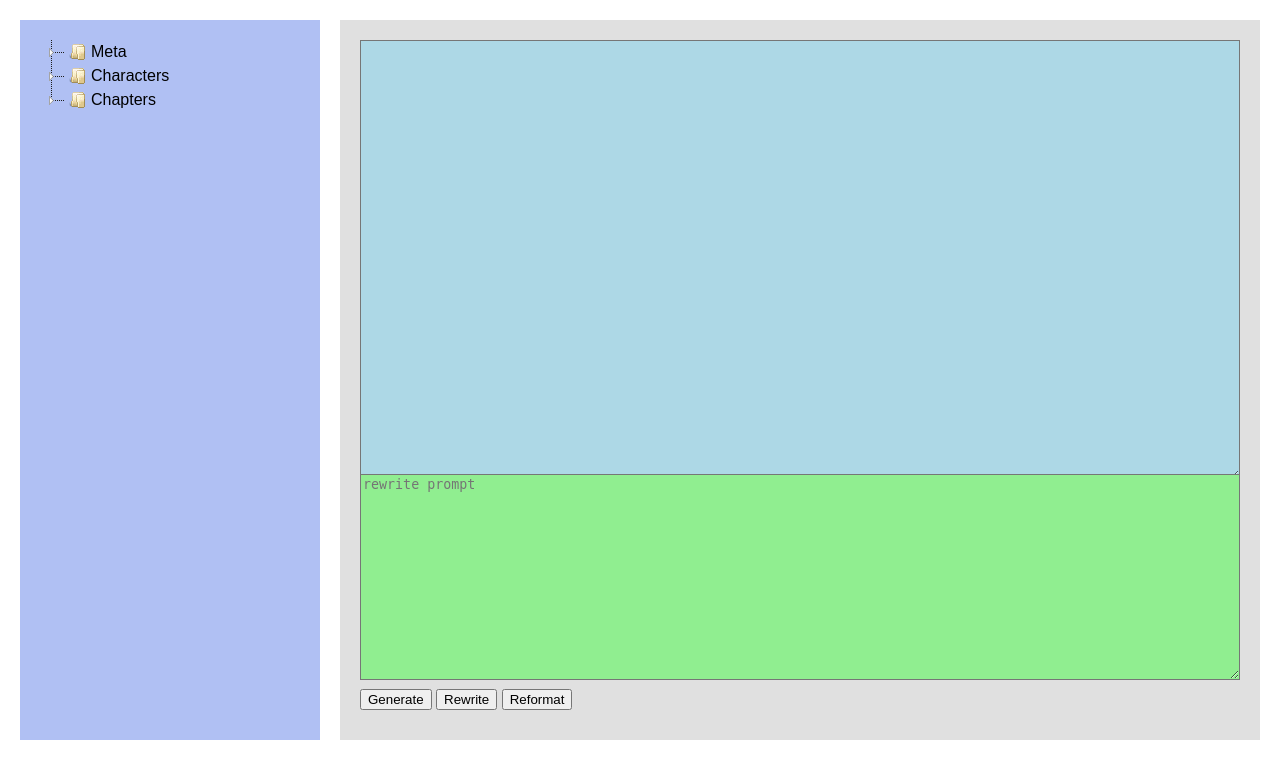
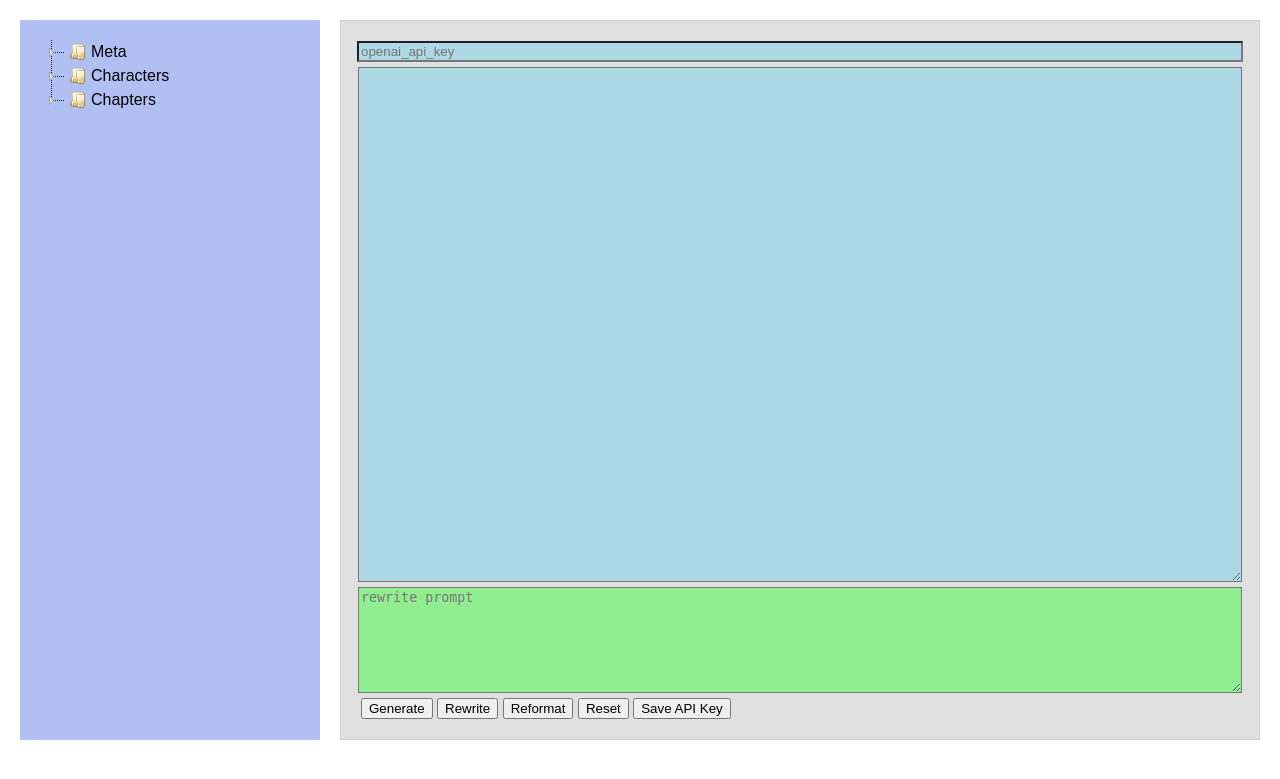
Before and after one commit to rhulha/NovelEngine, a Flask app: page / in a window 1280 px wide. Shown: the top 779 px of the page. Run offline with Flask 3, Linux system fonts and the light colour scheme; parts of the project's set-up code (start-up, migrations or seed data) failed here and were passed over.

Commit message:
Ok, so I switched everything to localStorage. So it can be used by multiple users without a database on the server. Also using a new flax layout on the right side.

```diff
--- /dev/null
+++ b/data/Characters.txt
@@ -0,0 +1 @@
+Generate a list of characters based on the following synopsis: {{Meta/Synopsis}}
--- a/data/Meta_Chapters Outline.txt
+++ b/data/Meta_Chapters Outline.txt
@@ -1 +1 @@
-Generate a list of chapters based on the Synopsis.
+Generate a list of around 24 chapter outlines based on the following synopsis: {{Meta/Synopsis}}
--- a/data/Meta_Elevator Pitch.txt
+++ b/data/Meta_Elevator Pitch.txt
@@ -1 +1 @@
-Generate an elevator pitch based on the logline.
+Generate an elevator pitch based on the following logline, but don't put the pitch in quotes: {{Meta/Logline}}
--- a/data/Meta_Synopsis 800 words.txt
+++ /dev/null
@@ -1 +0,0 @@
-Generate a synopsis based on the elevator pitch.
--- /dev/null
+++ b/data/Meta_Synopsis.txt
@@ -0,0 +1 @@
+Generate a synopsis using around 800 words based on the following elevator pitch: {{Meta/Elevator Pitch}}
--- a/server.py
+++ b/server.py
@@ -4,8 +4,6 @@ from dotenv import dotenv_values
 from utils import load_json_from_file, save_text_to_file, load_text_from_file
 
 config = dotenv_values(".env")
-openai.api_key = config["API_KEY"]
-
 app = Flask(__name__)
 
 if not os.path.exists("data"):
@@ -34,38 +32,24 @@ def save(path):
         save_text_to_file(text, "data/" + path.replace("/", "_") + ".txt")
         return "success"
 
-# request.args.get('prompt')
-@app.route('/api/generate/<path:path>', methods=['GET', 'POST'])
+@app.route('/api/generate/<path:path>', methods=['POST'])
 def generate(path):
     path = path.replace("%20", " ")
-    load_file = True
-    if path == "Meta/Logline":
-        prompt = "Please generate a couple of loglines."
-        load_file = False
-    if path == "Meta/Elevator Pitch":
-        prompt_path = "Meta/Logline"
-        prompt = "Please generate an elevator pitch based on the following logline: "
 
-    if path == "Meta/Synopsis 800 words":
-        prompt_path = "Meta/Elevator Pitch"
-        prompt = "Please generate a Synopsis with between 600 and 800 words based on the following elevator pitch: "
+    data = request.json
 
-    if load_file:
-        filename = "data/" + prompt_path.replace("/", "_") + ".txt"
-        if not os.path.exists(filename):
-            return "This call to generate needs a higher level text to exist. This is not the case. Please go back and try again."
-        prompt = prompt + load_text_from_file(filename)
+    openai.api_key = data["openai_api_key"] #config["API_KEY"]
 
     response = openai.ChatCompletion.create(model="gpt-4",
         messages=[
             {"role": "system", "content": "You are a helpful assistant."},
-            {"role": "user", "content": prompt},
+            {"role": "user", "content": data["prompt"]},
         ],
         temperature=0,
     )
     response_content = response['choices'][0]['message']['content']
-    save_filename = "data/" + path.replace("/", "_") + ".txt"
-    save_text_to_file(response_content, save_filename)
+    #save_filename = "data/" + path.replace("/", "_") + ".txt"
+    #save_text_to_file(response_content, save_filename)
     return response_content
 
 @app.route('/')
--- a/static/css/style.css
+++ b/static/css/style.css
@@ -18,46 +18,40 @@ body {
 }
 
 .right-column {
+    display: flex;
+    flex-direction: column;
+    justify-content: space-between;
+    align-items: center;
+    border: 1px solid #ccc;
     background-color: #e0e0e0;
     padding: 20px;
 }
 
-.text-area-container {
+#openai_api_key {
+    flex: 0 1 auto;
     width: 100%;
-    height: 80vh;
-    align-items: center;
-    position: relative;
+    background-color: lightblue;
+    margin-bottom: 5px;
 }
 
 .text-area-main {
-    position: absolute;
-    top: 0;
-    left: 0;
-    right: 0;
-    bottom: 200px; /* Leave 200px space for the lower div */
-    background-color: lightblue; /* Optional: Add a background color for clarity */
+    flex: 1 1 auto;
+    width: 100%;
+    background-color: lightblue;
+    margin-bottom: 5px;
 }
 
 .text-area-lower {
-    position: absolute;
-    bottom: 0;
-    left: 0;
-    right: 0;
-    height: 200px;
-    background-color: lightgreen; /* Optional: Add a background color for clarity */
+    flex: 0 1 auto;
+    width: 100%;
+    height: 100px;
+    background-color: lightgreen;
+    margin-bottom: 5px;
 }
 
 .button-container {
-    position: absolute;
-    bottom: -30px;
-}
-
-.textarea2 {
+    flex: 0 1 auto;
     width: 100%;
-    border: 1px solid #ccc;
-    padding: 10px;
-    resize: vertical;
-    margin-bottom: 10px;
 }
 
 @keyframes spinner {
--- a/static/js/api.mjs
+++ b/static/js/api.mjs
@@ -1,6 +1,41 @@
-const textPlainHeaders = new Headers({
-    'Content-Type': 'text/plain',
-});
+const textPlainHeaders = new Headers({'Content-Type': 'text/plain'});
+const jsonHeaders = new Headers({"Content-Type": "application/json"});
+
+export let setClick=(id, callback)=>document.getElementById(id).addEventListener("click", callback);
+export let setInputChange = (id, callback) => document.getElementById(id).addEventListener("input", callback);
+
+export function setupTreeNodeClickEvent() {
+    $('#tree').on('select_node.jstree', function (e, data) {
+        let path = getSelectedTreePath();
+        console.log(  path );
+        let prompt = localStorage.getItem(path);
+        if( prompt === null ) {
+            callLoad(path, (data) => {
+                document.getElementById("text-area-main").value = data;
+                saveTextArea();
+            });
+        } else {
+            document.getElementById("text-area-main").value = prompt;
+        }
+    });
+}
+
+
+export function saveTextArea() {
+    var myprompt = document.getElementById("text-area-main").value;
+    let path = getSelectedTreePath();
+    if( path === "" ) {
+        alert("Please select a tree node.");
+        return;
+    }
+    console.log(path, myprompt);
+    /*
+    callSave(path, myprompt, (data) => {
+        console.log(data);
+    });
+    */
+    localStorage.setItem(path, myprompt);
+}
 
 export function getSelectedTreePath() {
     let instance = $('#tree').jstree();
@@ -85,11 +120,17 @@ export function callLoad(treePath, callback) {
 
 }
 
-export function callGenerate(treePath, callback) {
+export function callGenerate(treePath, prompt, openai_api_key, callback) {
+    const jsonData = {
+        openai_api_key: openai_api_key,
+        prompt: prompt,
+    };
+    const jsonStr = JSON.stringify(jsonData);
+
     const requestOptions = {
         method: 'POST',
-        headers: textPlainHeaders,
-        body: prompt,
+        headers: jsonHeaders,
+        body: jsonStr,
     };
 
     fetch('./api/generate/'+treePath, requestOptions)
--- a/static/js/script.mjs
+++ b/static/js/script.mjs
@@ -1,47 +1,38 @@
-import {callSave, callLoad, callGenerate, getTreeData, getSelectedTreePath} from './api.mjs';
+import {setClick, setInputChange, callLoad, saveTextArea, setupTreeNodeClickEvent, callGenerate, getTreeData, getSelectedTreePath} from './api.mjs';
 
 $(function () {
     getTreeData();
-    $('#tree').on('select_node.jstree', function (e, data) {
-        let path = data.node.text;
-        let pointer = data.node;
-        while(true) {
-            if (pointer.parent === "#") {
-                break;
-            }
-            pointer = data.instance.get_node(pointer.parent);
-            path = pointer.text + "/" + path;
+    setupTreeNodeClickEvent();
+    setInputChange("text-area-main", () => {saveTextArea()});
 
-        }
-        console.log(  path );
+    let oak = document.getElementById("openai_api_key").value;
 
-        callLoad(path, (data) => {
-            document.getElementById("text-area-main").value = data;
-        });
-    });
+    if( oak === "" ) {
+        document.getElementById("openai_api_key").value = localStorage.getItem("openai_api_key");
+    }
+
 });
 
-let setClick=(id, callback)=>document.getElementById(id).addEventListener("click", callback);
-let setInputChange = (id, callback) => document.getElementById(id).addEventListener("input", callback);
+setClick("reformat", ()=>{
+    let text = document.getElementById("text-area-main").value;
+    text = text.replace(/\./g, '.\r\n');
+    text = text.replace(/^"|"$/g, '');
+    document.getElementById("text-area-main").value = text;
+    saveTextArea();
+});
 
-function save_text_area() {
-    var myprompt = document.getElementById("text-area-main").value;
+setClick("save_api_key", ()=>localStorage.setItem("openai_api_key", document.getElementById("openai_api_key").value));
+
+setClick("reset", ()=>{
     let path = getSelectedTreePath();
     if( path === "" ) {
         alert("Please select a tree node.");
         return;
     }
-    console.log(path, myprompt);
-    callSave(path, myprompt, (data) => {
-        console.log(data);
+    callLoad(path, (data) => {
+        document.getElementById("text-area-main").value = data;
+        saveTextArea();
     });
-}
-
-setInputChange("text-area-main", () => {save_text_area()});
-
-setClick("reformat", ()=>{
-    document.getElementById("text-area-main").value = document.getElementById("text-area-main").value.replace(/\./g, '.\r\n');
-    save_text_area();
 });
 
 setClick("generate", ()=>{
@@ -51,10 +42,28 @@ setClick("generate", ()=>{
         return;
     }
     console.log(path);
+
+    let prompt = document.getElementById("text-area-main").value;
+    if( prompt === "" ) {
+        alert("Please input a prompt.");
+        return;
+    }
+
+    let match = prompt.match(/{{(.*?)}}/);
+    if( match ) {
+        let get_path = match[1];
+        let get_prompt = localStorage.getItem(get_path);
+        prompt = prompt.replace(/{{(.*?)}}/, get_prompt);
+    }
+
+    let openai_api_key = document.getElementById("openai_api_key").value;
+
+
+
     // https://kilianvalkhof.com/2010/css-html/css3-loading-spinners-without-images/
     // https://stephanwagner.me/only-css-loading-spinner
     $('#generate').addClass('spinner');
-    callGenerate(path, (data)=>{
+    callGenerate(path, prompt, openai_api_key, (data)=>{
         document.getElementById("text-area-main").value = data;
         $('#generate').removeClass('spinner');
     })
--- a/templates/index.html
+++ b/templates/index.html
@@ -10,14 +10,15 @@
         <div id="tree"></div>
     </div>
     <div class="right-column">
-        <div class="text-area-container">
+        <input type="password" id="openai_api_key" placeholder="openai_api_key"></input>
         <textarea class="text-area-main" id="text-area-main"></textarea>
         <textarea class="text-area-lower" placeholder="rewrite prompt"></textarea>
         <div class="button-container">
             <button class="button" id="generate">Generate</button>
             <button class="button" id="rewrite">Rewrite</button>
             <button class="button" id="reformat">Reformat</button>
-            </div>
+            <button class="button" id="reset">Reset</button>
+            <button class="button" id="save_api_key">Save API Key</button>
         </div>
     </div>
 
--- a/tree_data.json
+++ b/tree_data.json
@@ -9,7 +9,7 @@
                 "text": "Elevator Pitch"
             },
             {
-                "text": "Synopsis 800 words"
+                "text": "Synopsis"
             },
             {
                 "text": "Chapters Outline"
```
Also changed, not shown: data/Chapters.txt (added). Lines whose indentation alone changed are shown as unchanged.
